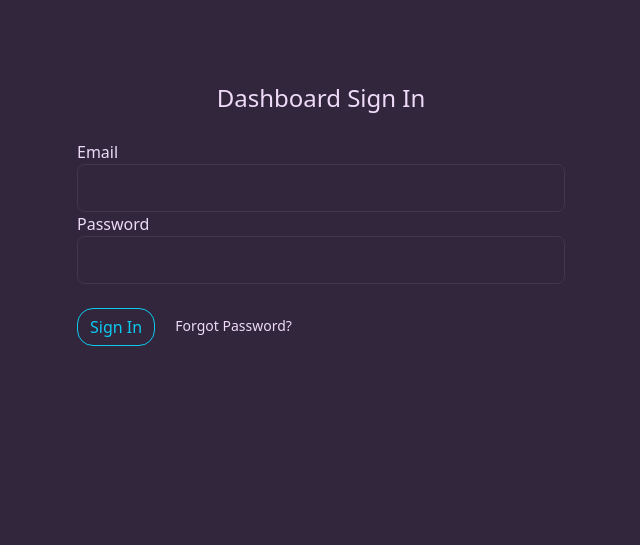
After one commit to flynnsol/Qwippit, a Flask app: template qwippit/templates/dash/signin.html in a window 1280 px wide. The commit adds this page. Shown: the top 545 px of the page, without its empty margins (319-959 px from the left). Run offline with Flask 3, Linux system fonts and the light colour scheme; the template is opened without the code that fills it: values that come from a table or form of the project are taken from there, others are empty; some libraries are stand-ins or nearby versions.

Commit message:
admin authentication and only redirects working for dashboard home

```diff
--- a/qwippit/templates/dash/dash_layout.html
+++ b/qwippit/templates/dash/dash_layout.html
@@ -22,6 +22,22 @@
         <script src="https://cdn.jsdelivr.net/npm/bootstrap@5.2.3/dist/js/bootstrap.min.js" integrity="sha384-cuYeSxntonz0PPNlHhBs68uyIAVpIIOZZ5JqeqvYYIcEL727kskC66kF92t6Xl2V" crossorigin="anonymous"></script>
     </head>
     <body>
-      {% block content %}{% endblock %}
+        <div class="flash d-flex justify-content-center">
+            {% with messages = get_flashed_messages(with_categories=true) %}
+                {% if messages %}
+                    {% for category, message in messages %}
+                        <div class="alert alert-{{ category }} text-center" style="width: 50vw;">
+                            {{ message }}
+                        </div>
+                    {% endfor %}
+                {% endif %}
+            {% endwith %}
+        </div>
+        {% block content %}{% endblock %}
     </body>
+    <script>
+        $(document).ready(function(){
+            $(".alert").delay(3000).slideUp(500);
+        });
+    </script>
 </html>
--- /dev/null
+++ b/qwippit/templates/dash/signin.html
@@ -0,0 +1,47 @@
+{% extends "dash/dash_layout.html" %}
+{% block content %}
+    <div class="d-flex justify-content-center">
+        <div class="sign-info-section row" style="width: 40vw;">
+          <form method="POST" action="">
+              {{ form.hidden_tag() }}
+              <fieldset class="form-group">
+                  <legend class="mb-4 text-center">Dashboard Sign In</legend>
+                  <div class="form-group">
+                      {{ form.email.label(class="form-control-label") }}
+
+                      {% if form.email.errors %}
+                        {{ form.email(class="form-control form-control-lg is-invalid") }}
+                        <div class="invalid-feedback">
+                            {% for error in form.email.errors %}
+                                <span>{{ error }}</span>
+                            {% endfor %}
+                        </div>
+                      {% else %}
+                        {{ form.email(class="form-control form-control-lg") }}
+                      {% endif %}
+                  </div>
+                  <div class="form-group">
+                      {{ form.password.label(class="form-control-label") }}
+
+                      {% if form.password.errors %}
+                        {{ form.password(class="form-control form-control-lg is-invalid") }}
+                        <div class="invalid-feedback">
+                            {% for error in form.password.errors %}
+                                <span>{{ error }}</span>
+                            {% endfor %}
+                        </div>
+                      {% else %}
+                        {{ form.password(class="form-control form-control-lg") }}
+                      {% endif %}
+                  </div>
+              </fieldset>
+              <div class="form-group mt-4">
+                  {{ form.submit(class="btn btn-outline-info") }}
+                  <small class="text-muted ms-3">
+                      <a href="{{ url_for('users.reset_request') }}" class="main-font">Forgot Password?</a>
+                  </small>
+              </div>
+          </form>
+        </div>
+    </div>
+{% endblock content %}
```
Also changed, not shown: qwippit/dashboard/routes.py (+42 -2 lines), instance/site.db.
